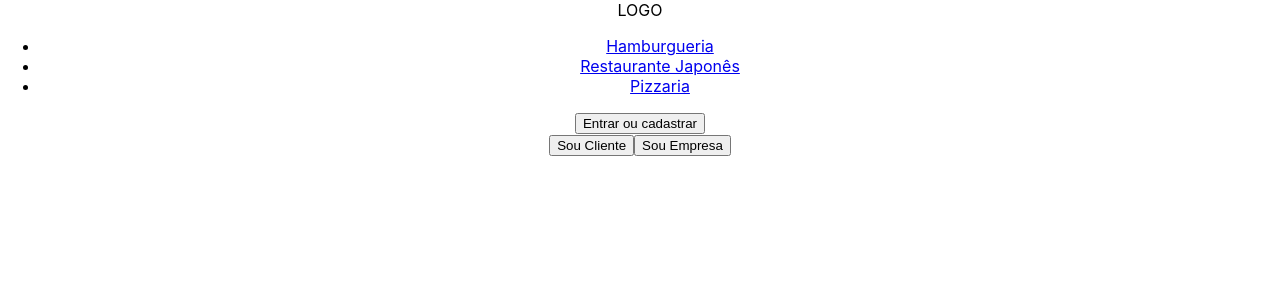
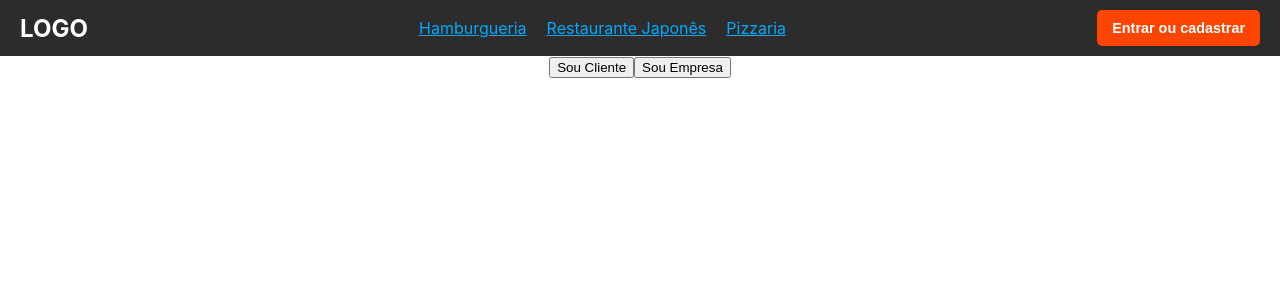
Before and after one commit to VictorPortugues07/Projeto-Ifood, a React (Create React App) app in the folder Front-End/: page / in a window 1280 px wide. Shown: the top 300 px of the page. Built offline with nearby package versions, Linux system fonts and the light colour scheme.

Commit message:
Estilização da Navbar

```diff
--- a/Front-End/src/App.js
+++ b/Front-End/src/App.js
@@ -1,6 +1,6 @@
 import logo from './logo.svg';
 import React from 'react';
-import Navbar from './Navbar';
+import Navbar from './components/Navbar';
 import CadastroCliente from './pages/CadastroCliente'
 import './App.css';
 
--- /dev/null
+++ b/Front-End/src/components/Navbar.css
@@ -0,0 +1,45 @@
+.navbar-container {
+    display: flex;
+    justify-content: space-between;
+    align-items: center;
+    background-color: #2c2c2c;
+    padding: 10px 20px;
+    color: #f0f0f0;
+    font: Ralewey !important;
+}
+
+.navbar-logo span{
+    font-size: 1.5em;
+    font-weight: bold;
+    color: #ffffff;
+}
+
+.navbar-links {
+    list-style: none;
+    display: flex;
+    margin: 0;
+    padding: 0;
+}
+
+.navbar-links li {
+    margin-left: 20px;
+}
+
+.navbar-links a {
+    color: #00aaff;
+}
+
+.navbar-action .action-button {
+    background-color: #ff4500;
+    color: white;
+    border: none;
+    padding: 10px 15px;
+    border-radius: 5px;
+    cursor: pointer;
+    font-weight: bold;
+    font-size: 0.9em;
+}
+
+.navbar-action .action-button:hover {
+    background-color: #e03d00;
+}
```
Also changed, not shown: Front-End/src/Navbar.css (deleted), Front-End/src/components/Navbar.js (renamed from Front-End/src/Navbar.js).
